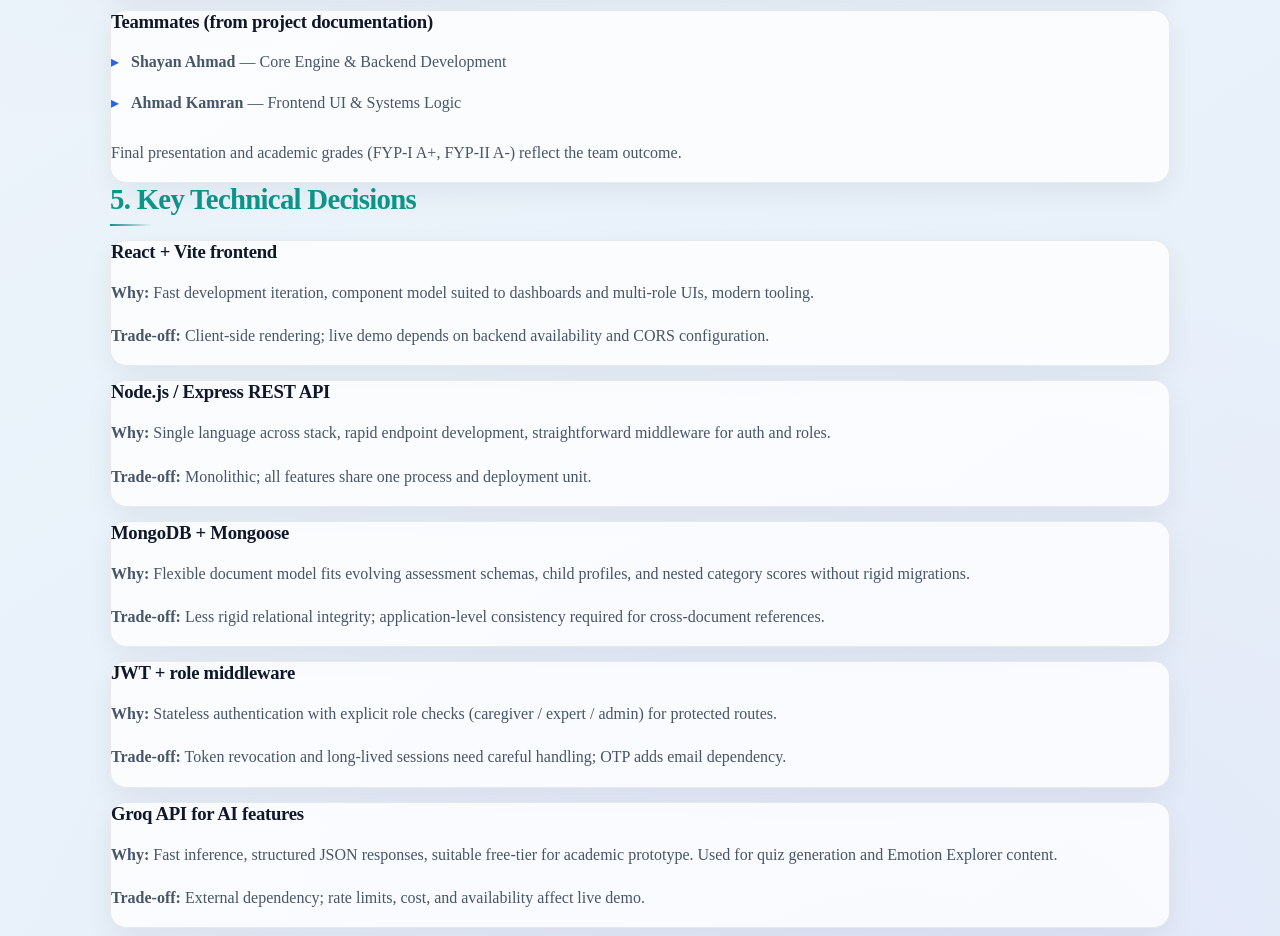
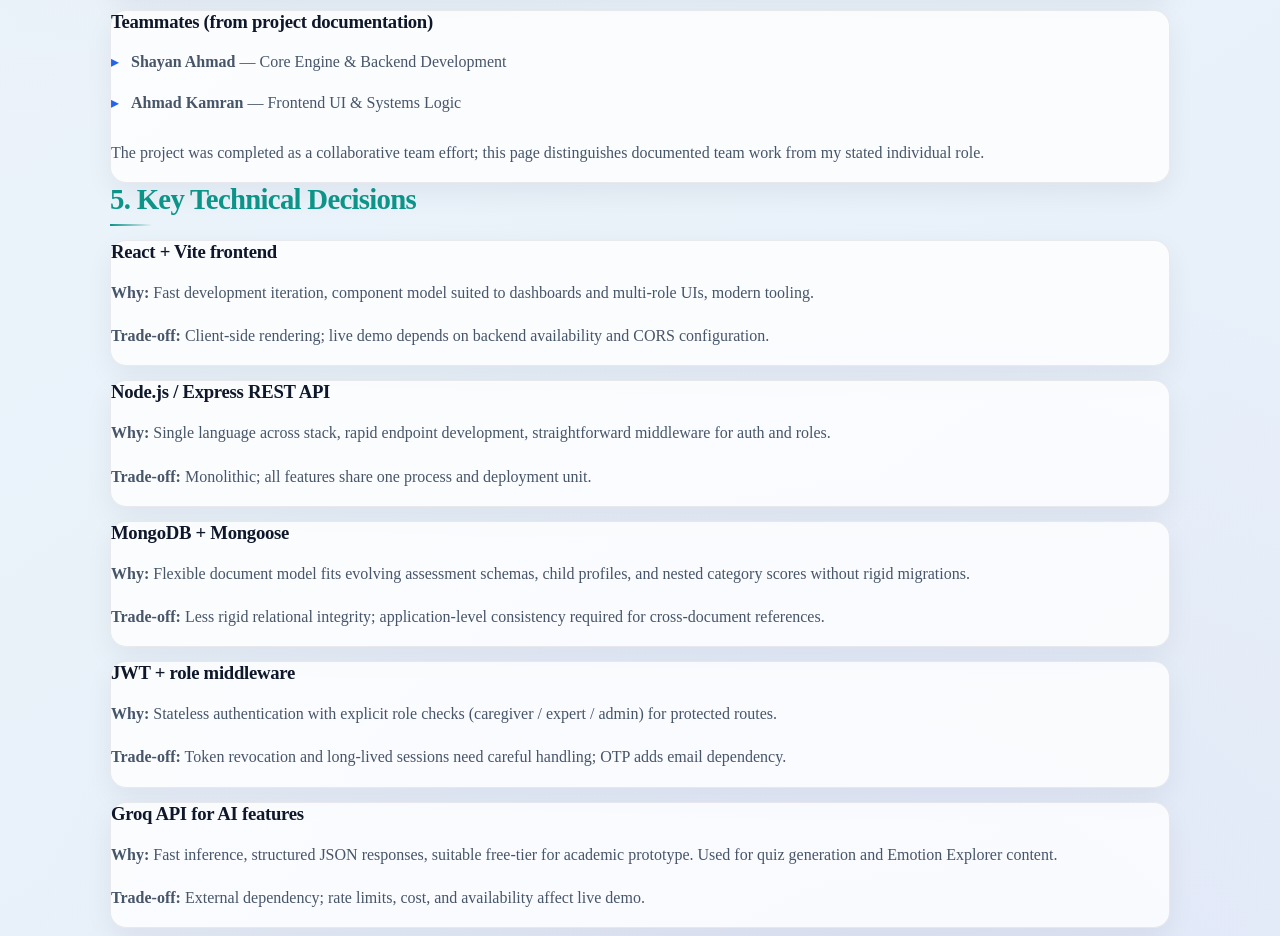
Before and after one commit to AliShah1029384756/AliShah1029384756, a plain HTML site: page projects/autismart.html in a window 1280 px wide. Shown: the part 1800-2736 px from the top of the page. Drawn offline with Linux system fonts and the light colour scheme.

Commit message:
Remove private academic grades from AutiSmart case study

```diff
--- a/projects/autismart.html
+++ b/projects/autismart.html
@@ -98,7 +98,7 @@
             <li><strong>Shayan Ahmad</strong> — Core Engine & Backend Development</li>
             <li><strong>Ahmad Kamran</strong> — Frontend UI & Systems Logic</li>
           </ul>
-          <p>Final presentation and academic grades (FYP-I A+, FYP-II A-) reflect the team outcome.</p>
+          <p>The project was completed as a collaborative team effort; this page distinguishes documented team work from my stated individual role.</p>
         </div>
       </div>
     </section>
```
